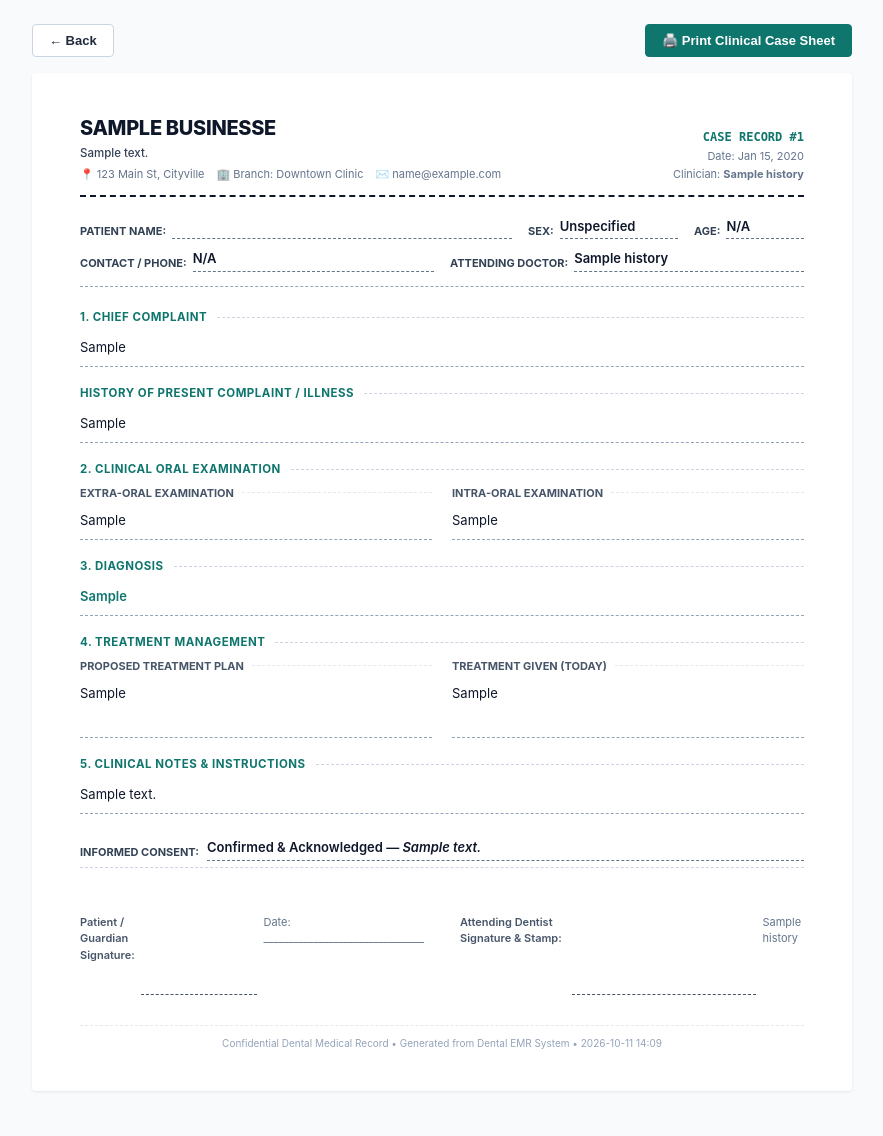
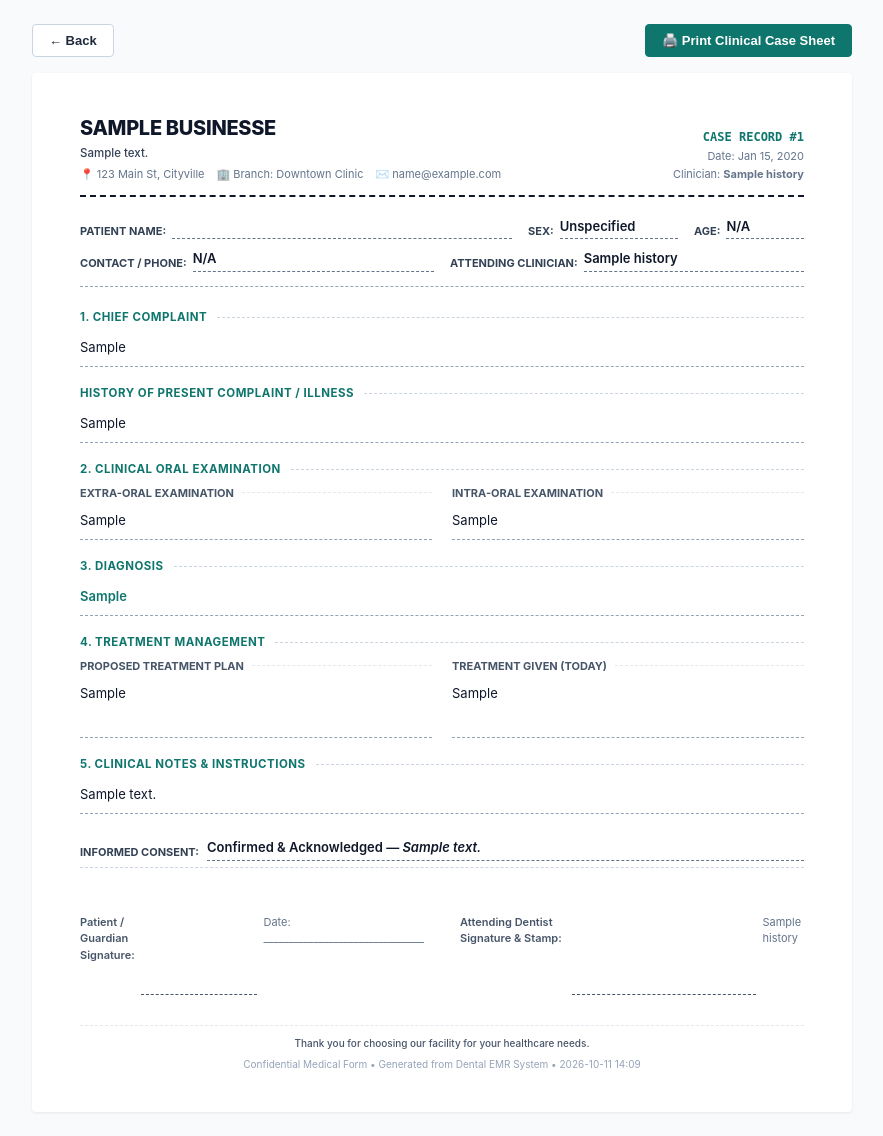
Before and after one commit to ssekimuli/dentichair-multitenant-backend, a Laravel app: page /medical-histories/1/print in a window 1280 px wide. Shown: the whole page, without its empty margins (198-1081 px from the left). Before the commit the page ends 1049 px from the top, so only its background shows below. Run offline with Laravel 12, Linux system fonts and the light colour scheme; data comes from the database, SQL or seed files in the repository; tables that the repository leaves empty hold one stand-in row (values such as "Sample post"); some libraries are stand-ins or nearby versions.

Commit message:
feat: use facility receipt settings for medical form header/footer and update labels

```diff
--- a/app/Http/Controllers/MedicalHistoryController.php
+++ b/app/Http/Controllers/MedicalHistoryController.php
@@ -232,12 +232,12 @@ class MedicalHistoryController extends Controller
         $branch = $patient?->branch ?? \App\Models\Branch::first();
         $branchSetting = $branch?->setting;
         $business = \App\Models\Business::first();
-        $globalSetting = \App\Models\GlobalSetting::first();
+        $globalSetting = \App\Models\GlobalSetting::getSettings();
 
-        // 1. Facility / Clinic Name (from Business, GlobalSetting, BranchSetting, Branch, env)
-        $clinicName = !empty($business?->name) ? $business->name : null;
-        if (!$clinicName && !empty($globalSetting?->clinic_name)) {
-            $clinicName = $globalSetting->clinic_name;
+        // 1. Facility / Clinic Name (from GlobalSetting, Business, BranchSetting, Branch, env)
+        $clinicName = !empty($globalSetting?->clinic_name) ? $globalSetting->clinic_name : null;
+        if (!$clinicName && !empty($business?->name)) {
+            $clinicName = $business->name;
         }
         if (!$clinicName && !empty($branchSetting?->clinic_name)) {
             $clinicName = $branchSetting->clinic_name;
@@ -250,34 +250,45 @@ class MedicalHistoryController extends Controller
         }
 
         // 2. Facility Subtitle / Tagline / Details
-        $clinicDetails = !empty($business?->details) ? $business->details : null;
+        $clinicDetails = !empty($globalSetting?->subtitle) ? $globalSetting->subtitle : null;
+        if (!$clinicDetails && !empty($business?->details)) {
+            $clinicDetails = $business->details;
+        }
         if (!$clinicDetails) {
             $clinicDetails = env('CLINIC_DETAILS', env('FACILITY_DETAILS', env('CLINIC_TAGLINE', 'Comprehensive Oral Healthcare, Dental Surgery & Preventive Care')));
         }
 
         // 3. Facility Address
-        $clinicAddress = !empty($branch?->address) ? $branch->address : null;
-        if (!$clinicAddress && !empty($globalSetting?->address)) {
-            $clinicAddress = $globalSetting->address;
+        $clinicAddress = !empty($globalSetting?->address) ? $globalSetting->address : null;
+        if (!$clinicAddress && !empty($branch?->address)) {
+            $clinicAddress = $branch->address;
         }
         if (!$clinicAddress) {
             $clinicAddress = env('CLINIC_ADDRESS', env('FACILITY_ADDRESS', ''));
         }
 
         // 4. Facility Phone Contact
-        $clinicPhone = !empty($branch?->phone) ? $branch->phone : null;
+        $clinicPhone = !empty($globalSetting?->phone) ? $globalSetting->phone : null;
+        if (!$clinicPhone && !empty($branch?->phone)) {
+            $clinicPhone = $branch->phone;
+        }
         if (!$clinicPhone) {
             $clinicPhone = env('CLINIC_PHONE', env('FACILITY_PHONE', env('BUSINESS_PHONE', env('APP_PHONE', ''))));
         }
 
         // 5. Facility Email
-        $clinicEmail = !empty($business?->business_email) ? $business->business_email : null;
+        $clinicEmail = !empty($globalSetting?->email) ? $globalSetting->email : null;
+        if (!$clinicEmail && !empty($business?->business_email)) {
+            $clinicEmail = $business->business_email;
+        }
         if (!$clinicEmail && !empty($branch?->email)) {
             $clinicEmail = $branch->email;
         }
         if (!$clinicEmail) {
             $clinicEmail = env('CLINIC_EMAIL', env('FACILITY_EMAIL', env('BUSINESS_EMAIL', config('mail.from.address', ''))));
         }
+
+        $receiptFooter = !empty($globalSetting?->receipt_footer) ? $globalSetting->receipt_footer : null;
 
         $branchName = $branch?->name ?? '';
 
@@ -290,6 +301,7 @@ class MedicalHistoryController extends Controller
             'clinicAddress',
             'clinicPhone',
             'clinicEmail',
+            'receiptFooter',
             'branchName'
         ));
     }
--- a/resources/views/medical-histories/print.blade.php
+++ b/resources/views/medical-histories/print.blade.php
@@ -3,7 +3,7 @@
 <head>
     <meta charset="UTF-8">
     <meta name="viewport" content="width=device-width, initial-scale=1.0">
-    <title>Dental Clinical Record - {{ $patient->first_name ?? 'Patient' }} {{ $patient->last_name ?? '' }} (Record #{{ $record->id }})</title>
+    <title>Medical Form - {{ $patient->first_name ?? 'Patient' }} {{ $patient->last_name ?? '' }} (Record #{{ $record->id }})</title>
     <style>
         * {
             box-sizing: border-box;
@@ -378,8 +378,8 @@
                     <span class="field-dashed-line">{{ $patient->phone ?? $patient->email ?? 'N/A' }}</span>
                 </div>
                 <div class="field-group flex-1">
-                    <span class="field-label">Attending Doctor:</span>
-                    <span class="field-dashed-line">{{ $record->doctor_name ?: 'Authorized Dental Surgeon' }}</span>
+                    <span class="field-label">Attending Clinician:</span>
+                    <span class="field-dashed-line">{{ $record->doctor_name ?: 'Authorized Clinician' }}</span>
                 </div>
             </div>
         </div>
@@ -498,7 +498,10 @@
         </div>
 
         <div class="footer-note">
-            Confidential Dental Medical Record &bull; Generated from Dental EMR System &bull; {{ date('Y-m-d H:i') }}
+            @if(!empty($receiptFooter))
+                <div style="margin-bottom: 6px; font-weight: 500; color: #475569;">{{ $receiptFooter }}</div>
+            @endif
+            Confidential Medical Form &bull; Generated from Dental EMR System &bull; {{ date('Y-m-d H:i') }}
         </div>
     </div>
 
```
